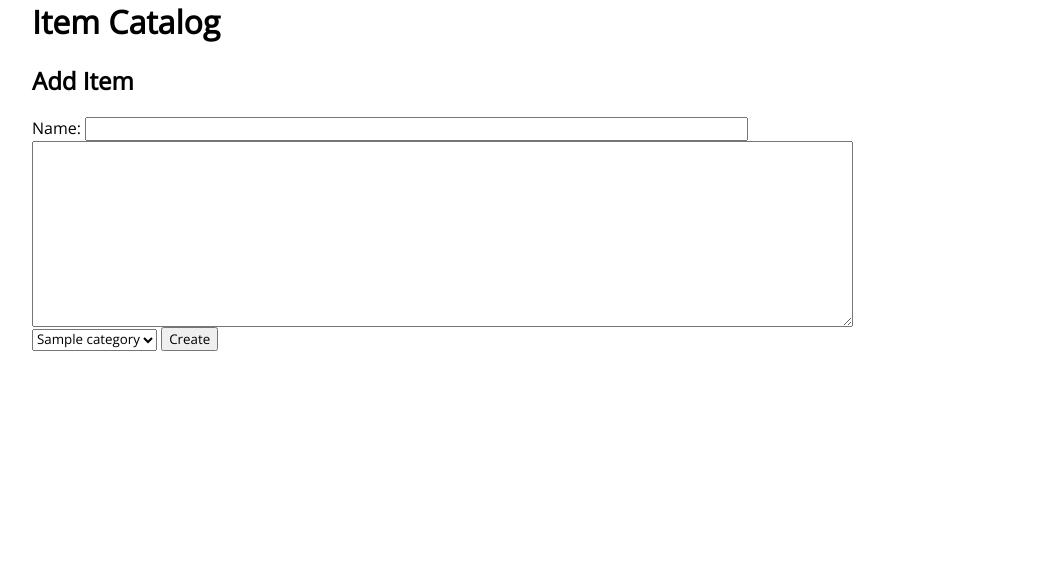
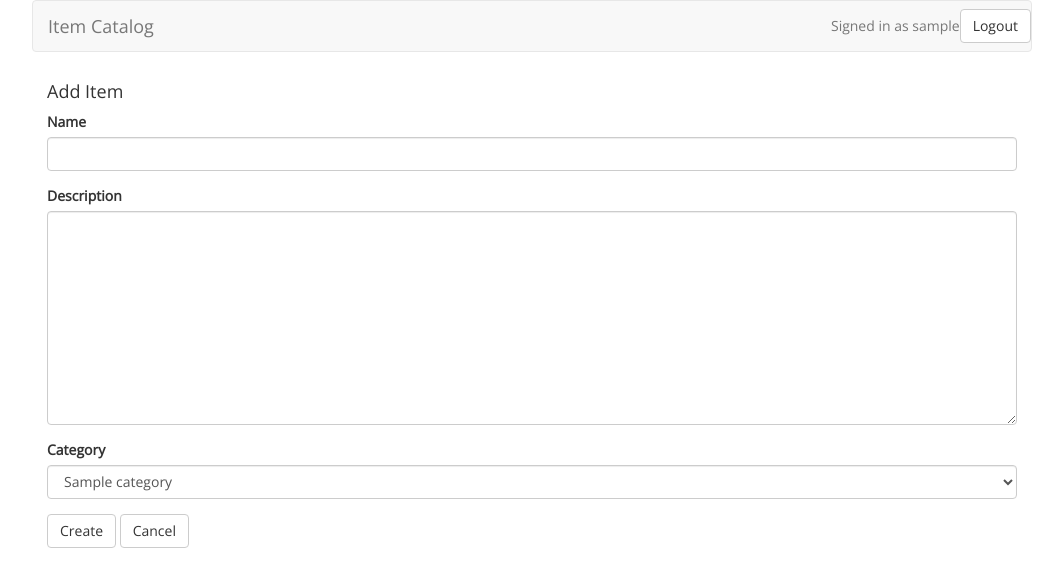
Before and after one commit to dsychin/catalog, a Flask app: page /catalog/item/add in a window 1280 px wide. Shown: the top 587 px of the page, without its empty margins (108-1171 px from the left). Run offline with Flask 2, Linux system fonts and the light colour scheme; the visitor is signed in with stand-in values (Sample User, id 1); tables that the repository leaves empty hold one stand-in row (values such as "Sample post"); parts of the project's set-up code (start-up, migrations or seed data) failed here and were passed over; some libraries are stand-ins or nearby versions.

Commit message:
styled add item page and added cancel button

```diff
--- a/templates/add_item.html
+++ b/templates/add_item.html
@@ -4,6 +4,7 @@
     <meta charset="UTF-8">
     <meta name="viewport" content="width=device-width, initial-scale=1.0">
     <meta http-equiv="X-UA-Compatible" content="ie=edge">
+    <link rel=stylesheet type=text/css href="{{ url_for('static', filename='css/bootstrap.min.css') }}">
     <link rel=stylesheet type=text/css href="{{ url_for('static', filename='css/style.css') }}">
     <link href="https://fonts.googleapis.com/css?family=Open+Sans" rel="stylesheet">
     <title>Item Catalog</title>
@@ -11,22 +12,48 @@
 
 <body>
     <header>
-        <h1>Item Catalog</h1>
+        <nav class="navbar navbar-default">
+            <div class="container-fluid">
+                <div class="row">
+                    <div class="navbar-header col-xs-4">
+                        <a class="navbar-brand" href="{{ url_for('home') }}">Item Catalog</a>
+                    </div>
+                    <div class="col-xs-8">
+                        {% if not login_session['email'] %}
+                        <a href="{{ url_for('login') }}" class="btn btn-default navbar-btn navbar-right">Login</a>
+                        {% else %}
+                        <a href="{{ url_for('gdisconnect') }}" class="btn btn-default navbar-btn navbar-right">Logout</a>
+                        <p class="navbar-text navbar-right">Signed in as {{ login_session['username'] }}</p>
+                        {% endif %}
+                    </div>
+                </div>
+            </div>
+        </nav>
     </header>
-    <h2>Add Item</h2>
+    <div class="container-fluid">
+        <h4>Add Item</h4>
         <form action="{{ url_for('item_add') }}" method="post">
-        <input type="hidden" name="user_id" value="{{ login_session['id'] }}"> Name:
-        <input type="text" size="80" name="name">
-        <br>
-        <textarea rows="10" cols="100" name="description"></textarea>
-        </br>
-        <select name="category_id">
+            <input type="hidden" name="user_id" value="{{ login_session['id'] }}">
+            <div class="form-group">
+                <label for="name">Name</label>
+                <input type="text" class="form-control" size="80" name="name" id="name" required>
+            </div>
+            <div class="form-group">
+                <label for="description">Description</label>
+                <textarea class="form-control" rows="10" name="description" id="description" required></textarea>
+            </div>
+            <div class="form-group">
+                <label for="category_id">Category</label>
+                <select class="form-control" name="category_id" id="category_id">
                     {% for category in categories %}
                     <option value="{{ category.id }}">{{ category.name }}</option>
                     {% endfor %}
                 </select>
-        <input type="submit" value="Create">
+            </div>
+            <input type="submit" class="btn btn-default" value="Create">
+            <a class="btn btn-default" href="{{ url_for('home') }}">Cancel</a>
         </form>
+    </div>
 </body>
 
 </html>
```
Lines whose indentation alone changed are shown as unchanged.
